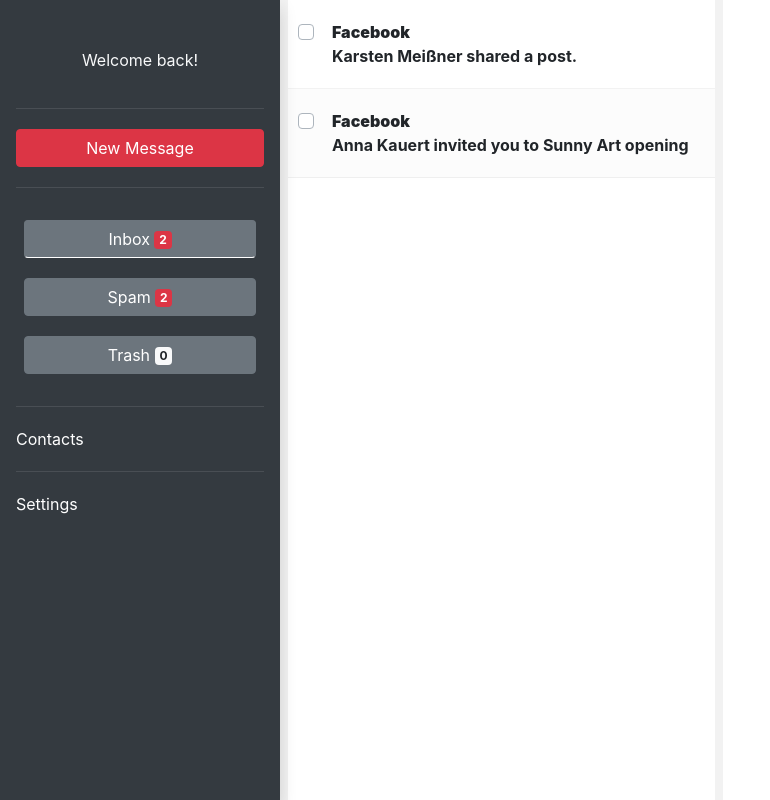
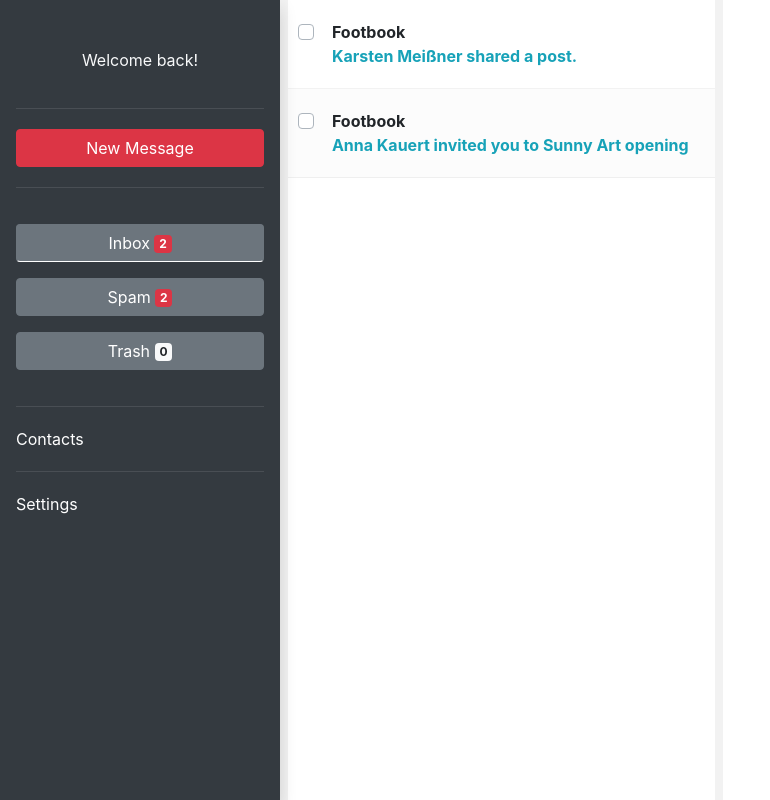
Before and after one commit to OpenTechSchool-Leipzig/rc3-game, a Vue app in the folder email/: page /#/ in a window 1280 px wide. Shown: the top 800 px of the page, without its empty margins (0-770 px from the left). Built offline with nearby package versions, Linux system fonts and the light colour scheme.

Commit message:
Update fonts and colors

```diff
--- a/email/src/components/EmailListRow.vue
+++ b/email/src/components/EmailListRow.vue
@@ -6,9 +6,9 @@
       </b-col>
       <b-col>
         <p>
-          <b>{{ email.from }}</b>
+          {{ email.from }}
         </p>
-        <p>
+        <p class="title">
           {{ email.title }}
         </p>
       </b-col>
@@ -43,17 +43,25 @@
   cursor: pointer;
   border-bottom: 1px solid rgba(0, 0, 0, 0.05);
 
+  .title {
+    color: var(--info);
+  }
+
   &:nth-child(2n) {
     background-color: rgba(0, 0, 0, 0.01);
   }
 
   &.selected,
   &:nth-child(2n).selected {
-    background-color: rgba(0, 0, 0, 0.1);
+    background-color: var(--info);
+    color: white;
+    .title {
+      color: white;
+    }
   }
 
   &.unread {
-    font-weight: bold;
+    font-weight: 700;
   }
 
   p {
--- a/email/src/components/EmailView.vue
+++ b/email/src/components/EmailView.vue
@@ -1,8 +1,13 @@
 <template>
   <div class="email">
     <div v-if="email">
-      <h1>{{ email.title }}</h1>
-      <p v-html="email.content"></p>
+      <header>
+        <p class="font-weight-bold">
+          {{ email.from }}
+        </p>
+        <p class="text-info font-weight-light">{{ email.title }}</p>
+      </header>
+      <p class="content" v-html="email.content"></p>
     </div>
   </div>
 </template>
@@ -20,8 +25,20 @@
 
 <style scoped lang="scss">
 .email {
-  padding: 20px 50px 50px 50px;
-  width: 80%;
   height: 100vh;
+
+  header {
+    background-color: rgba(0, 0, 0, 0.01);
+    border-bottom: 1px solid rgba(0, 0, 0, 0.05);
+    padding: 20px;
+  }
+
+  .content {
+    padding: 20px;
+  }
+
+  p {
+    margin: 0;
+  }
 }
 </style>
--- a/email/src/components/Nav.vue
+++ b/email/src/components/Nav.vue
@@ -18,7 +18,7 @@
       </section>
       <section>
         <p
-          class="my-1 p-2 folder"
+          class="my-3 folder"
           @click="selectFolder('inbox')"
           :class="{ selected: isSelected('inbox') }"
         >
@@ -33,7 +33,7 @@
           </b-button>
         </p>
         <p
-          class="my-1 p-2 folder"
+          class="my-3 folder"
           @click="selectFolder('spam')"
           :class="{ selected: isSelected('spam') }"
         >
@@ -46,7 +46,7 @@
           </b-button>
         </p>
         <p
-          class="my-1 p-2 folder"
+          class="my-3 folder"
           @click="selectFolder('trash')"
           :class="{ selected: isSelected('trash') }"
         >
--- a/email/src/content/emails.js
+++ b/email/src/content/emails.js
@@ -3,7 +3,7 @@
 export default [
   {
     id: "1C83A577-3609-4B22-8505-FF06EF2EA8EE",
-    from: "Facebook",
+    from: "Footbook",
     created: "",
     title: "Karsten Meißner shared a post.",
     content: "Karsten Meißner shared a post.",
@@ -11,11 +11,11 @@
   },
   {
     id: "EB5BA286-3C11-4675-BAAA-699DDB453611",
-    from: "Facebook",
+    from: "Footbook",
     created: "",
     title: "Anna Kauert invited you to Sunny Art opening",
     content:
-      "Anna Kauert invited you to Sunny Art opening <img src='https://media.giphy.com/media/LzJinu3jqfdinGWLNa/giphy.gif'>",
+      "Anna Kauert invited you to Sunny Art opening<br/><img src='https://media.giphy.com/media/LzJinu3jqfdinGWLNa/giphy.gif'>",
     folder: "inbox"
   },
   {
```
